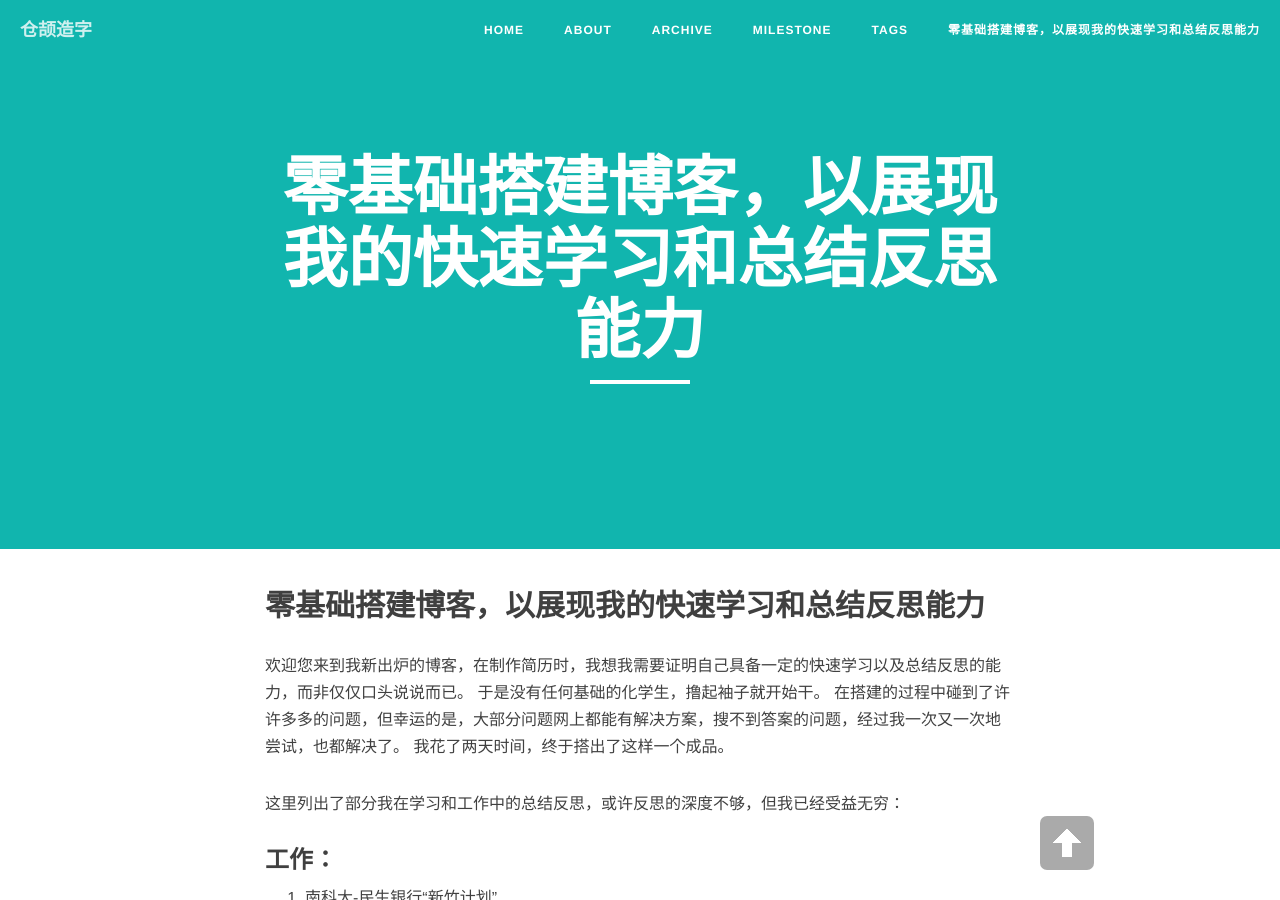
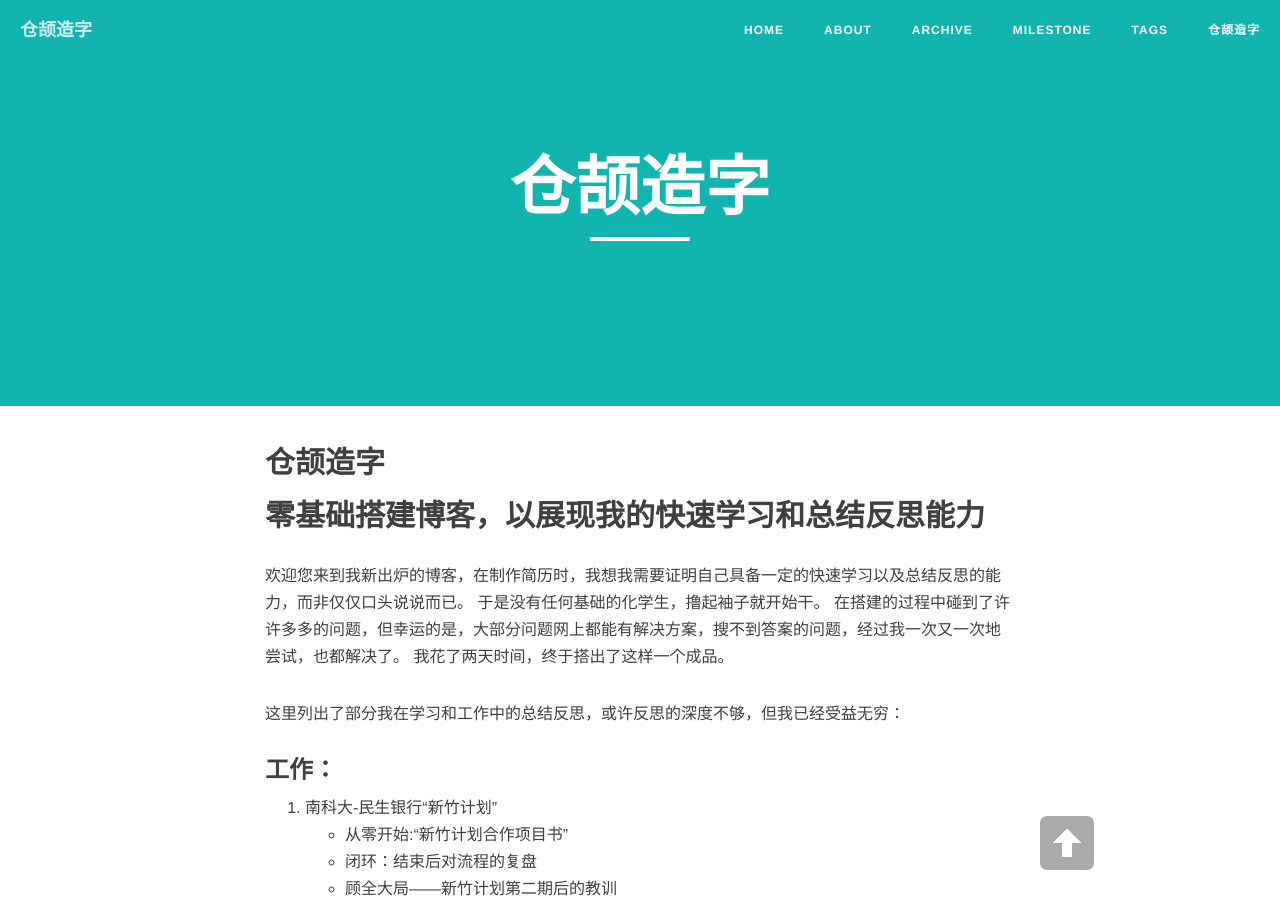
Before and after one commit to creatletter/Dalio, a Jekyll site: the page built from index.md, in a window 1280 px wide and 900 px high. Built offline with Jekyll 4.4.1, drawn with Linux system fonts in a browser that asks for light colours; nearby versions of some CDN libraries; our own code applies the rules of GitHub Pages for plain Markdown files; the list of posts is cut into pages by our own code.

Commit message:
Update index.md

```diff
--- a/index.md
+++ b/index.md
@@ -1,3 +1,5 @@
+## 仓颉造字
+
 ## 零基础搭建博客，以展现我的快速学习和总结反思能力
 
 欢迎您来到我新出炉的博客，在制作简历时，我想我需要证明自己具备一定的快速学习以及总结反思的能力，而非仅仅口头说说而已。
```
